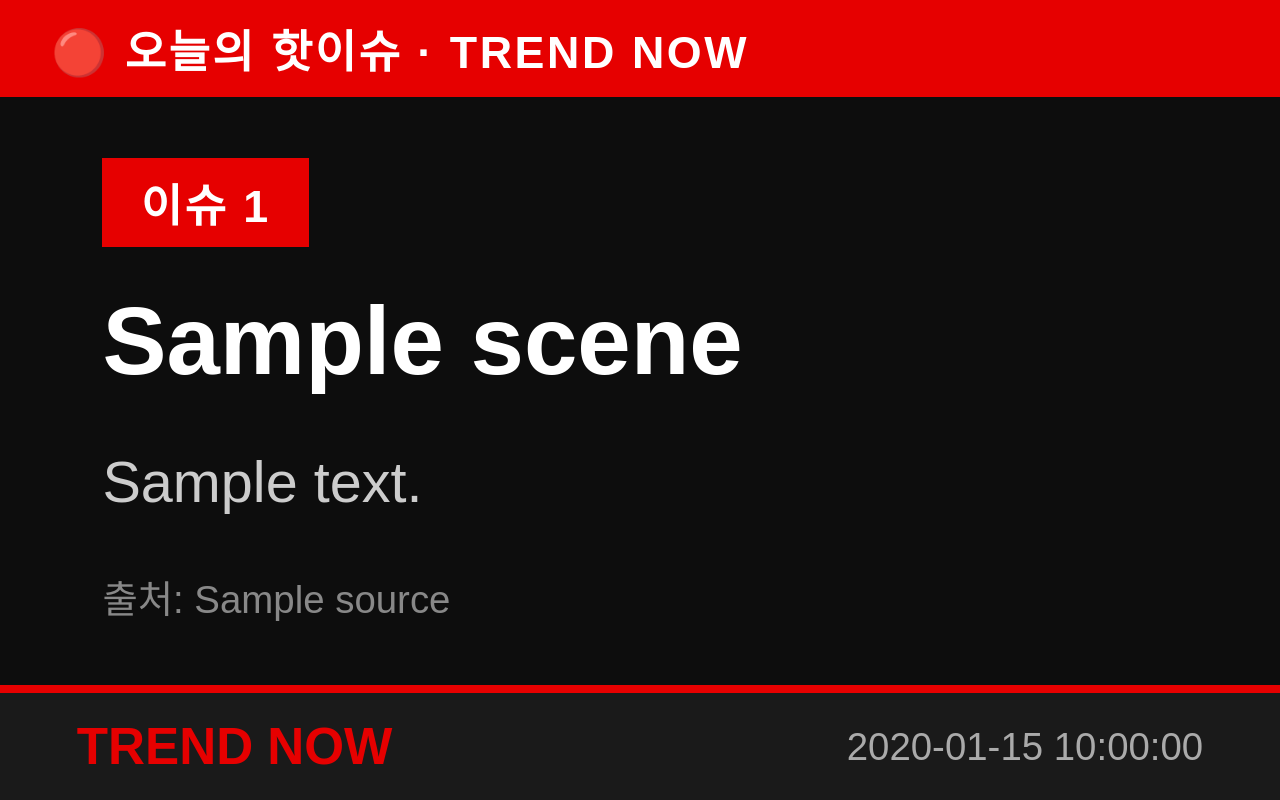
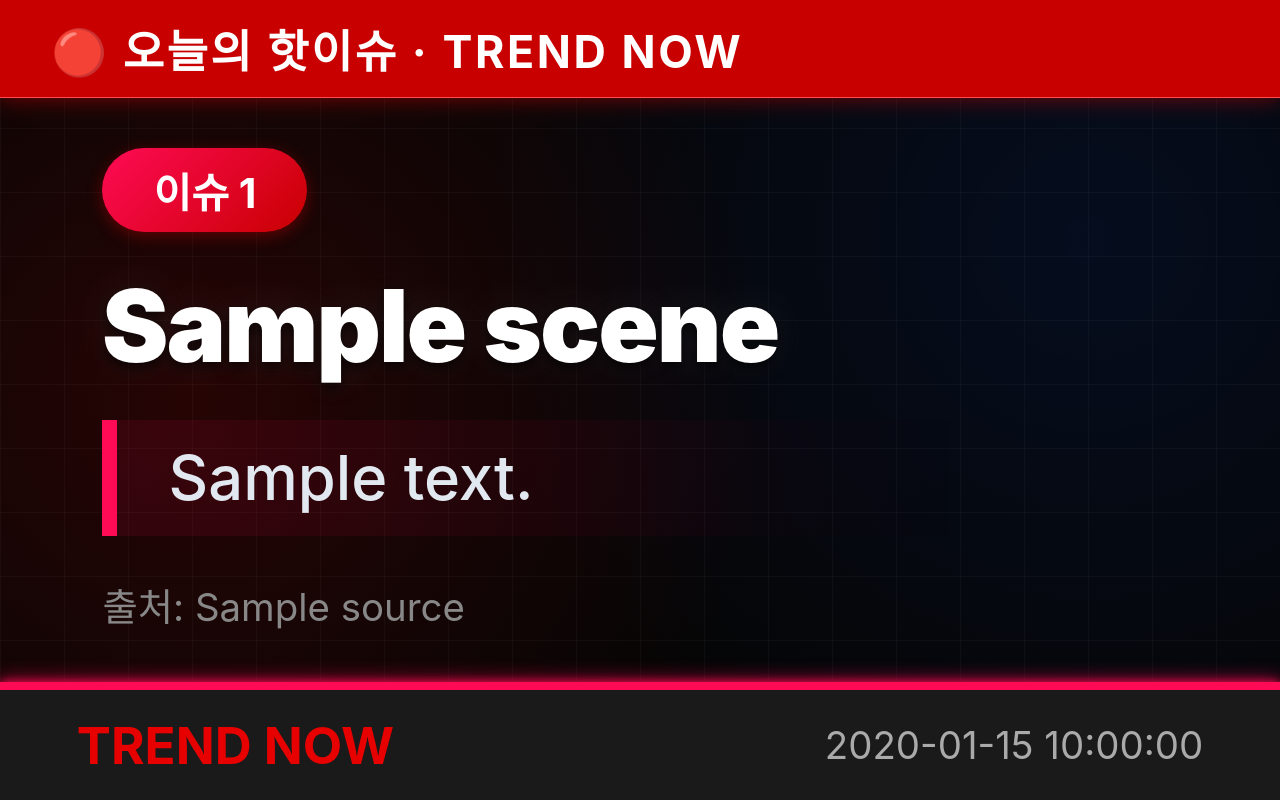
Before and after one commit to jaeil-park/ai_trend_publisher, a Python web app: template templates/news.html in a window 1280 px wide. Run offline with Jinja, Linux system fonts and the light colour scheme; the template is opened without the code that fills it: most values are stand-ins (such as "Sample title", 1, 10 or a date in 2020); some web fonts are replaced.

Commit message:
시네마특 3D 기능 추가

```diff
--- a/templates/news.html
+++ b/templates/news.html
@@ -5,6 +5,8 @@
   <meta name="viewport" content="width=device-width, initial-scale=1.0" />
   <title>Breaking News UI Sequence</title>
   <style>
+    @import url('https://cdn.jsdelivr.net/gh/orioncactus/pretendard/dist/web/static/pretendard.css');
+
     * { margin: 0; padding: 0; box-sizing: border-box; }
 
     body {
@@ -13,22 +15,35 @@
       margin: 0;
       padding: 0;
       overflow: hidden;
-      background: #0d0d0d;
+      background: #050505;
+      background-image:
+        radial-gradient(circle at 15% 50%, rgba(230, 0, 0, 0.15), transparent 50%),
+        radial-gradient(circle at 85% 30%, rgba(0, 85, 255, 0.1), transparent 50%);
       color: #fff;
-      font-family: 'Apple SD Gothic Neo', 'Malgun Gothic', sans-serif;
+      font-family: 'Pretendard', -apple-system, sans-serif;
       display: flex;
       flex-direction: column;
       word-break: keep-all;
       overflow-wrap: break-word;
     }
 
+    /* 배경 그리드 장식 */
+    .bg-grid {
+      position: absolute; top: 0; left: 0; width: 100%; height: 100%;
+      background-image: linear-gradient(rgba(255,255,255,0.03) 1px, transparent 1px), linear-gradient(90deg, rgba(255,255,255,0.03) 1px, transparent 1px);
+      background-size: 5vw 5vw;
+      z-index: 1; pointer-events: none;
+    }
+
     /* 상단 배너 */
     .news-ticker {
-      background: #e60000;
+      background: #c80000;
       padding: 2vh 4vw;
       font-size: 3.5vw;
       font-weight: bold;
       letter-spacing: 0.2vw;
+      box-shadow: 0 2px 20px rgba(200, 0, 0, 0.5);
+      border-bottom: 1px solid #ff4d4d;
       text-transform: uppercase;
       z-index: 10;
     }
@@ -54,7 +69,7 @@
 
       /* 전환 애니메이션 처리 */
       opacity: 0;
-      transition: opacity 0.8s ease-in-out;
+      transition: opacity 0.6s ease-in-out;
       pointer-events: none;
     }
 
@@ -64,41 +79,50 @@
     }
 
     /* 텍스트 요소들 - 애니메이션 클래스 적용 시 동작 */
-    .scene .news-tag     { transform: translateY(30px); opacity: 0; transition: all 0.6s ease 0.2s; }
-    .scene .news-headline{ transform: translateY(30px); opacity: 0; transition: all 0.6s ease 0.4s; }
-    .scene .news-summary { transform: translateY(30px); opacity: 0; transition: all 0.6s ease 0.6s; }
-    .scene .news-source  { transform: translateY(30px); opacity: 0; transition: all 0.6s ease 0.8s; }
+    .scene .news-tag     { transform: scale(0.8) translateY(30px); opacity: 0; filter: blur(5px); transition: all 0.6s cubic-bezier(0.34, 1.56, 0.64, 1) 0.1s; }
+    .scene .news-headline{ transform: perspective(500px) rotateX(15deg) translateY(40px) scale(1.05); opacity: 0; filter: blur(10px); transition: all 0.8s cubic-bezier(0.16, 1, 0.3, 1) 0.3s; }
+    .scene .news-summary { transform: translateX(-40px); opacity: 0; transition: all 0.7s cubic-bezier(0.16, 1, 0.3, 1) 0.5s; }
+    .scene .news-source  { transform: translateY(20px); opacity: 0; transition: all 0.5s ease 0.7s; }
 
-    .scene.active .news-tag     { transform: translateY(0); opacity: 1; }
-    .scene.active .news-headline{ transform: translateY(0); opacity: 1; }
-    .scene.active .news-summary { transform: translateY(0); opacity: 1; }
+    .scene.active .news-tag     { transform: scale(1) translateY(0); opacity: 1; filter: blur(0); }
+    .scene.active .news-headline{ transform: perspective(500px) rotateX(0deg) translateY(0) scale(1); opacity: 1; filter: blur(0); }
+    .scene.active .news-summary { transform: translateX(0); opacity: 1; }
     .scene.active .news-source  { transform: translateY(0); opacity: 1; }
 
     /* 모듈별 스타일 */
     .news-tag {
       display: inline-block;
-      background: #e60000;
+      background: linear-gradient(135deg, #ff0b55, #c80000);
+      box-shadow: 0 4px 15px rgba(200, 0, 0, 0.4);
+      border-radius: 8vw;
       color: #fff;
-      padding: 1.5vh 3vw;
-      font-size: 3.5vw;
+      padding: 1.5vh 4vw;
+      font-size: 3.2vw;
       font-weight: bold;
-      letter-spacing: 0.2vw;
       width: fit-content;
       max-width: 100%;
     }
 
     .news-headline {
-      font-size: 7.5vw;
+      font-size: 7.8vw;
       font-weight: 900;
-      line-height: 1.3;
+      line-height: 1.25;
+      letter-spacing: -0.15vw;
       color: #fff;
       max-width: 100%;
+      text-shadow: 0 5px 15px rgba(0, 0, 0, 0.8), 0 0 40px rgba(255, 255, 255, 0.1);
     }
 
     .news-summary {
-      font-size: 4.5vw;
-      line-height: 1.6;
-      color: #ccc;
+      font-size: 4.8vw;
+      font-weight: 500;
+      line-height: 1.5;
+      color: #e2e8f0;
+      border-left: 1.2vw solid #ff0b55;
+      padding-left: 4vw;
+      background: linear-gradient(90deg, rgba(255, 11, 85, 0.1) 0%, transparent 80%);
+      padding-top: 1.5vh;
+      padding-bottom: 1.5vh;
       max-width: 100%;
     }
 
@@ -118,7 +142,7 @@
       align-items: center;
       font-size: 3vw;
       color: #aaa;
-      z-index: 10;
+      z-index: 20;
       width: 100%;
     }
 
@@ -132,11 +156,14 @@
     .progress-bar-container {
       height: 8px;
       width: 100%;
-      background: #333;
+      background: rgba(255, 255, 255, 0.1);
+      backdrop-filter: blur(5px);
+      z-index: 20;
     }
     .progress-bar {
       height: 100%;
-      background: #e60000;
+      background: #ff0b55;
+      box-shadow: 0 0 10px #ff0b55, 0 0 20px #ff0b55;
       width: 0%;
       transition: width linear;
     }
@@ -144,6 +171,7 @@
   </style>
 </head>
 <body>
+  <div class="bg-grid"></div>
   <div class="news-ticker">🔴 오늘의 핫이슈 · TREND NOW</div>
 
   <div class="sequence-container">
```
